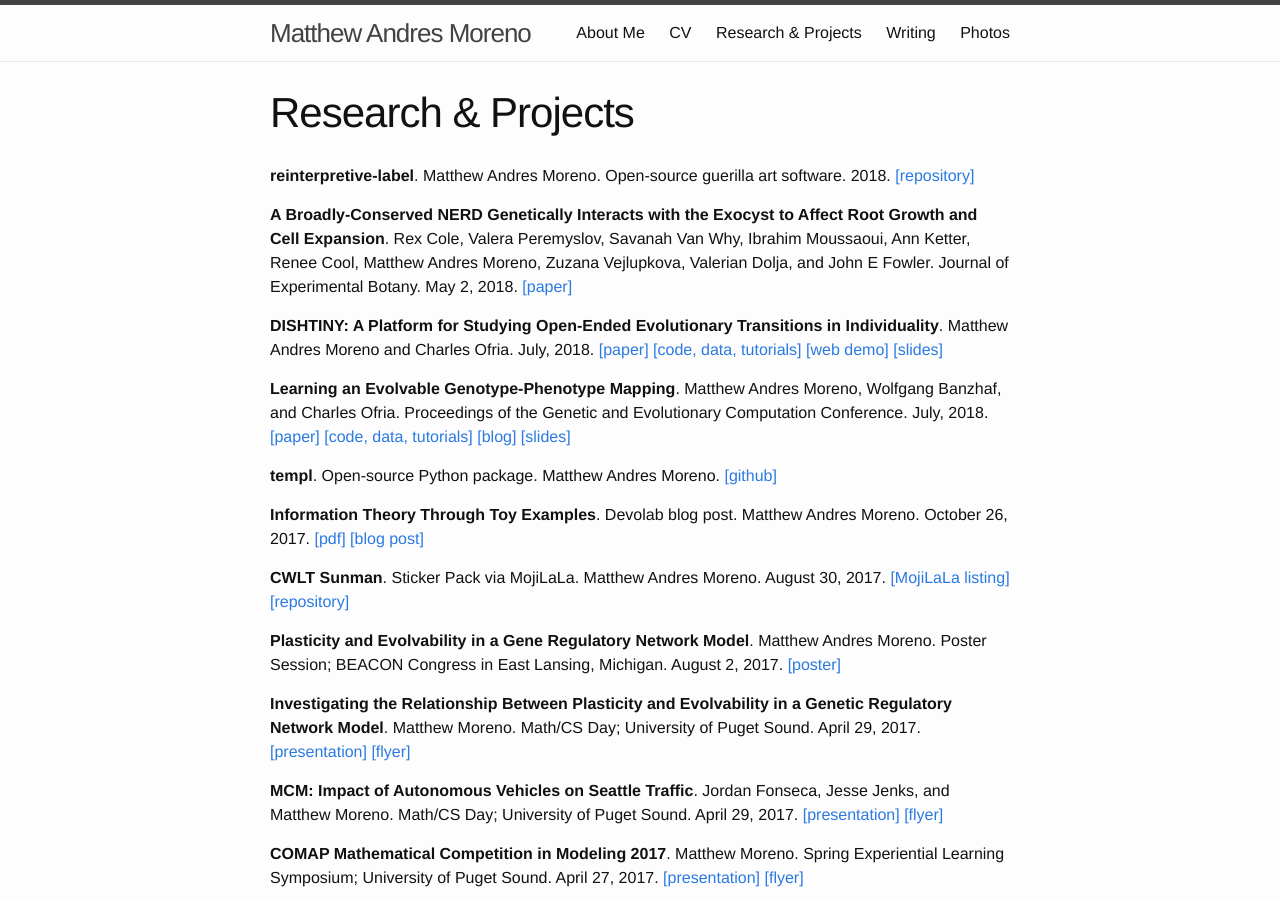
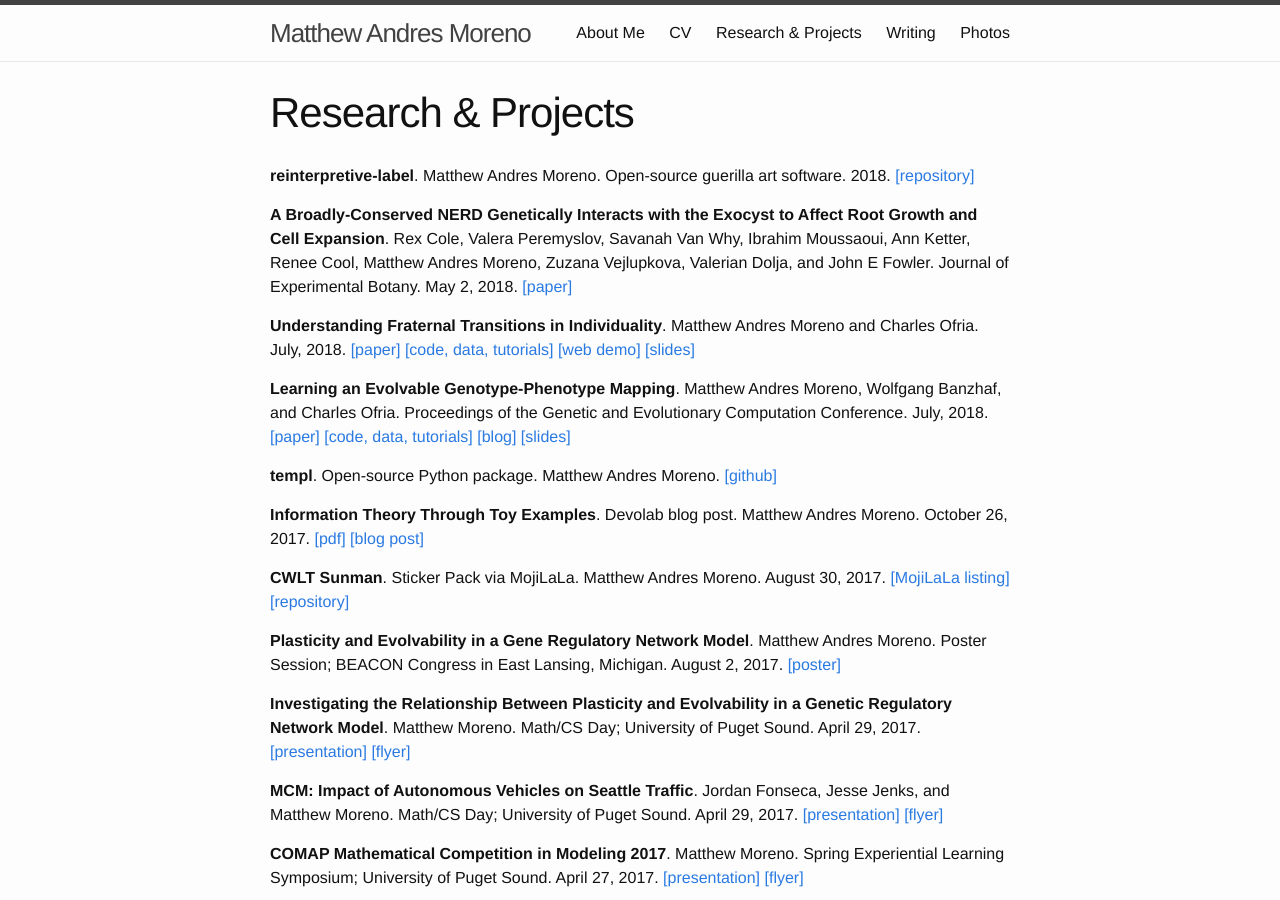
Before and after one commit to mmore500/mmore500.github.io, a Jekyll site: the page built from research.md, in a window 1280 px wide and 900 px high. Built offline with Jekyll 4.4.1, drawn with Linux system fonts in a browser that asks for light colours.

Commit message:
Update DISHTINY paper title

```diff
--- a/research.md
+++ b/research.md
@@ -8,7 +8,7 @@
 
 **A Broadly-Conserved NERD Genetically Interacts with the Exocyst to Affect Root Growth and Cell Expansion**. Rex Cole, Valera Peremyslov, Savanah Van Why, Ibrahim Moussaoui, Ann Ketter, Renee Cool, Matthew Andres Moreno, Zuzana Vejlupkova, Valerian Dolja, and John E Fowler. Journal of Experimental Botany. May 2, 2018. [[paper]](https://academic.oup.com/jxb/advance-article/doi/10.1093/jxb/ery162/4990813?guestAccessKey=f2af1b2e-c977-4ac2-ae18-de1a3cfa6bc8)
 
-**DISHTINY: A Platform for Studying Open-Ended Evolutionary Transitions in Individuality**. Matthew Andres Moreno and Charles Ofria. July, 2018. [[paper]](https://github.com/mmore500/alife-2018/releases) [[code, data, tutorials]](https://osf.io/ewvg8/) [[web demo]](https://mmore500.github.io/dishtiny/ewvg8/) [[slides]](https://github.com/mmore500/alife-2018-presentation/releases)
+**Understanding Fraternal Transitions in Individuality**. Matthew Andres Moreno and Charles Ofria. July, 2018. [[paper]](https://github.com/mmore500/alife-2018/releases) [[code, data, tutorials]](https://osf.io/ewvg8/) [[web demo]](https://mmore500.github.io/dishtiny/ewvg8/) [[slides]](https://github.com/mmore500/alife-2018-presentation/releases)
 
 **Learning an Evolvable Genotype-Phenotype Mapping**. Matthew Andres Moreno, Wolfgang Banzhaf, and Charles Ofria. Proceedings of the Genetic and Evolutionary Computation Conference. July, 2018. [[paper]](https://github.com/mmore500/gecco-2018/releases) [[code, data, tutorials]](https://osf.io/n92c7/) [[blog]](https://mmore500.github.io/2018/05/23/automap.html) [[slides]](https://github.com/mmore500/gecco-2018-presentation/releases)
 
```
